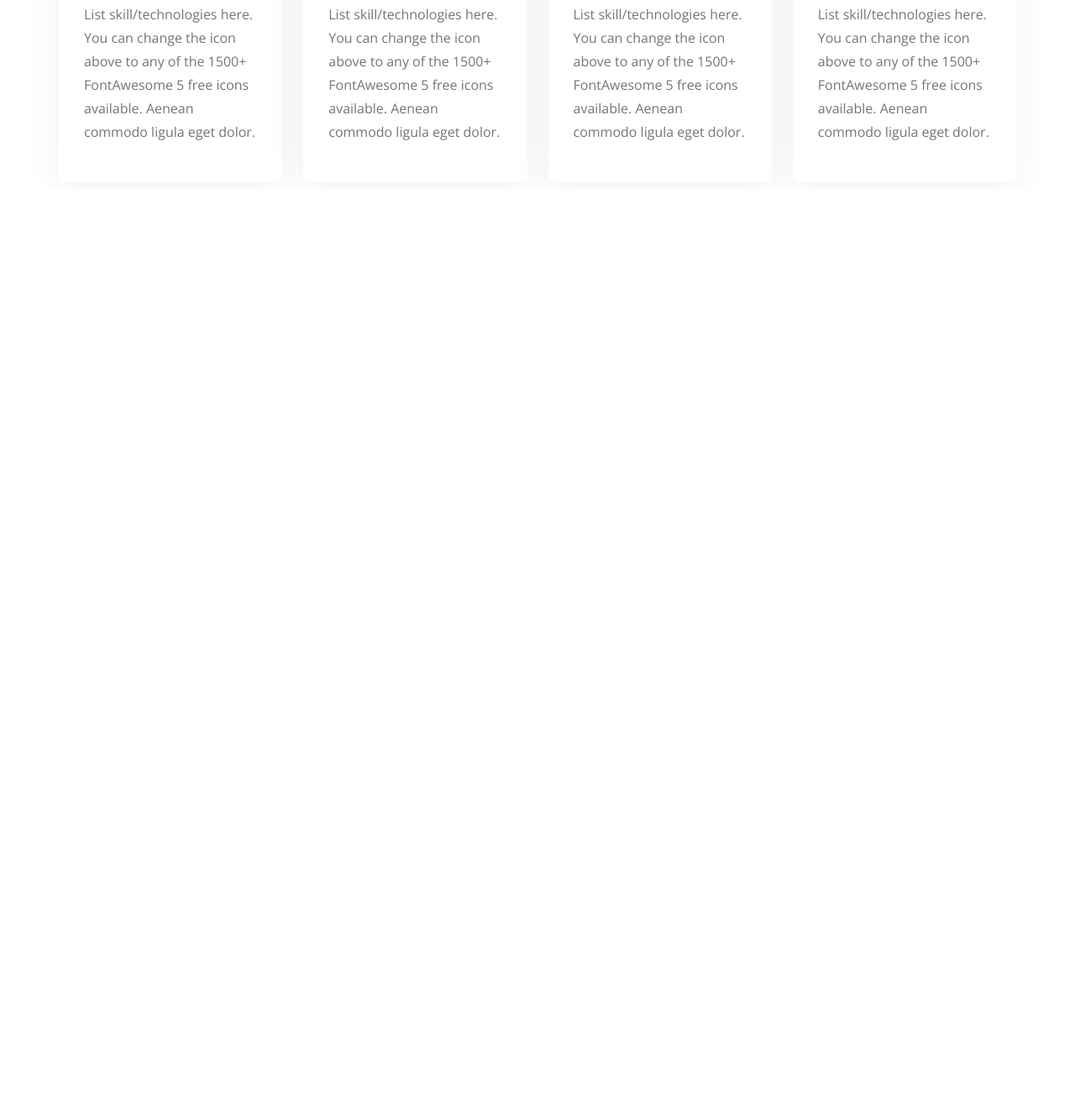
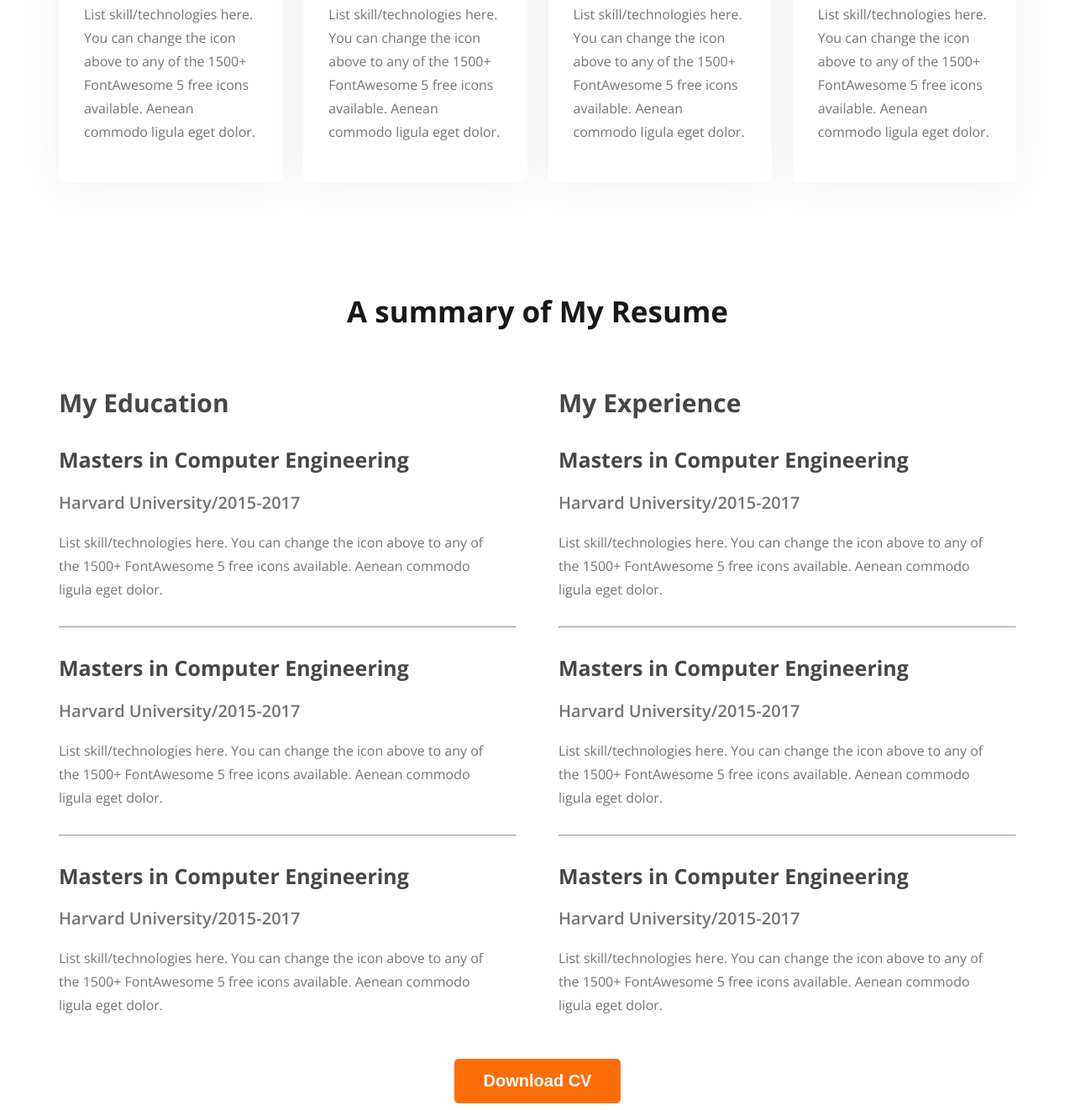
Before and after one commit to mdhimelalislam/web-developer-portfolio-2, a plain HTML site: page index.html in a window 1280 px wide. Shown: the part 2050-3372 px from the top of the page at 84% size. Before the commit the page ends 2275 px from the top, so only its background shows below. Drawn offline with nearby package versions, Linux system fonts and the light colour scheme.

Commit message:
resume section added

```diff
--- a/Styles/portfolio.css
+++ b/Styles/portfolio.css
@@ -178,3 +178,41 @@ main section {
     font-weight: 400;
     line-height: 28px;
 }
+
+.resume-container {
+    display: flex;
+    gap: 50px;
+}
+
+.resume-colum-title {
+    color: #474747;
+    font-size: 30px;
+    font-weight: 700;
+}
+
+.resume-item-title {
+    color: #474747;
+    font-size: 25px;
+    font-weight: 700;
+    margin-top: 30px;
+
+}
+
+.resume-item-institution {
+    color: #757575;
+    font-size: 20px;
+    font-weight: 600;
+    margin-bottom: 20px;
+}
+
+.resume-item-description {
+    color: #757575;
+    font-size: 16px;
+    font-weight: 400;
+    line-height: 28px;
+    margin: 20px 30px 30px 0px;
+}
+.download-cv {
+    text-align: center;
+    margin-top: 20px;
+}
--- a/index.html
+++ b/index.html
@@ -1,16 +1,18 @@
 <!DOCTYPE html>
 <html lang="en">
+
 <head>
     <meta charset="UTF-8">
     <meta name="viewport" content="width=device-width, initial-scale=1.0">
     <title>Portfolio Website</title>
     <link rel="preconnect" href="https://fonts.googleapis.com">
-<link rel="preconnect" href="https://fonts.gstatic.com" crossorigin>
-<link href="https://fonts.googleapis.com/css2?family=Open+Sans:wght@300..800&display=swap" rel="stylesheet">
+    <link rel="preconnect" href="https://fonts.gstatic.com" crossorigin>
+    <link href="https://fonts.googleapis.com/css2?family=Open+Sans:wght@300..800&display=swap" rel="stylesheet">
 
-<link rel="stylesheet" href="Styles/portfolio.css">
+    <link rel="stylesheet" href="Styles/portfolio.css">
 
 </head>
+
 <body>
 
     <header class="header">
@@ -29,7 +31,8 @@
             <div class="banner-content">
                 <h3 class="banner-greeting">Hi, I am</h3>
                 <h1 class="banner-title">Mary Hardy</h1>
-                <p class="banner-description">Shot what able cold new see hold.Friendly as an betrayed formerly he. Morning because as to society behaved moments.</p>
+                <p class="banner-description">Shot what able cold new see hold.Friendly as an betrayed formerly he.
+                    Morning because as to society behaved moments.</p>
                 <button class="btn-primary">Download CV</button>
                 <button id="space" class="btn-primary">Contact</button>
             </div>
@@ -41,7 +44,10 @@
 
         <section class="about">
             <h3 class="section-title">About Me</h3>
-            <p class="section-descriptin">I, m a designer & developer with a passion for web design. I enjoy developing simple, clean and slick websites that provide real value to the end user. Thousands of clients have procured exceptional resulfs while working with me. Delivering work within time and budget which meets clients requirements in our mata.</p>
+            <p class="section-descriptin">I, m a designer & developer with a passion for web design. I enjoy developing
+                simple, clean and slick websites that provide real value to the end user. Thousands of clients have
+                procured exceptional resulfs while working with me. Delivering work within time and budget which meets
+                clients requirements in our mata.</p>
             <div class="about-info-container">
                 <div class="about-info">
                     <p class="info-title">Name</p>
@@ -63,30 +69,94 @@
         </section>
         <section class="what-i-do">
             <h3 class="section-title">What I do</h3>
-            <p id="what-i-do-description" class="section-description">I have more than 10 years experience building software for clients all over the world. Below is a quick overview of my main technical skill sets and technologies i use. Want to find out more about my experience? Check out my online resume and project portfolio.</p>
+            <p id="what-i-do-description" class="section-description">I have more than 10 years experience building
+                software for clients all over the world. Below is a quick overview of my main technical skill sets and
+                technologies i use. Want to find out more about my experience? Check out my online resume and project
+                portfolio.</p>
             <div class="skills-container">
                 <div class="skill">
                     <img src="Images/icons/js.png" alt="">
                     <h3 class="skill-title">Vanilla JavaScript</h3>
-                    <p class="skill-description">List skill/technologies here. You can change the icon above to any of the 1500+ FontAwesome 5 free icons available. Aenean commodo ligula eget dolor.</p>
+                    <p class="skill-description">List skill/technologies here. You can change the icon above to any of
+                        the 1500+ FontAwesome 5 free icons available. Aenean commodo ligula eget dolor.</p>
                 </div>
                 <div class="skill">
                     <img src="Images/icons/react.png" alt="">
                     <h3 class="skill-title">React</h3>
-                    <p class="skill-description">List skill/technologies here. You can change the icon above to any of the 1500+ FontAwesome 5 free icons available. Aenean commodo ligula eget dolor.</p>
+                    <p class="skill-description">List skill/technologies here. You can change the icon above to any of
+                        the 1500+ FontAwesome 5 free icons available. Aenean commodo ligula eget dolor.</p>
                 </div>
                 <div class="skill">
                     <img src="Images/icons/nodejs.png" alt="">
                     <h3 class="skill-title">Node.js</h3>
-                    <p class="skill-description">List skill/technologies here. You can change the icon above to any of the 1500+ FontAwesome 5 free icons available. Aenean commodo ligula eget dolor.</p>
+                    <p class="skill-description">List skill/technologies here. You can change the icon above to any of
+                        the 1500+ FontAwesome 5 free icons available. Aenean commodo ligula eget dolor.</p>
                 </div>
                 <div class="skill">
                     <img src="Images/icons/mongo.png" alt="">
                     <h3 class="skill-title">MongoDB</h3>
-                    <p class="skill-description">List skill/technologies here. You can change the icon above to any of the 1500+ FontAwesome 5 free icons available. Aenean commodo ligula eget dolor.</p>
+                    <p class="skill-description">List skill/technologies here. You can change the icon above to any of
+                        the 1500+ FontAwesome 5 free icons available. Aenean commodo ligula eget dolor.</p>
                 </div>
             </div>
         </section>
+
+        <section class="resume">
+            <h3 class="section-title">A summary of My Resume</h3>
+            <div class="resume-container">
+                <div class="resume-colum">
+                    <h3 class="resume-colum-title">My Education</h3>
+                    <div class="resume-item">
+                        <h2 class="resume-item-title">Masters in Computer Engineering</h2>
+                        <h3 class="resume-item-institution">Harvard University/2015-2017</h3>
+                        <p class="resume-item-description">List skill/technologies here. You can change the icon above to any of the 1500+ FontAwesome 5 free icons available. Aenean commodo ligula eget dolor.
+                        </p>
+                    </div>
+                    <hr>
+                    <div class="resume-item">
+                        <h2 class="resume-item-title">Masters in Computer Engineering</h2>
+                        <h3 class="resume-item-institution">Harvard University/2015-2017</h3>
+                        <p class="resume-item-description">List skill/technologies here. You can change the icon above to any of the 1500+ FontAwesome 5 free icons available. Aenean commodo ligula eget dolor.
+                        </p>
+                    </div>
+                    <hr>
+                    <div class="resume-item">
+                        <h2 class="resume-item-title">Masters in Computer Engineering</h2>
+                        <h3 class="resume-item-institution">Harvard University/2015-2017</h3>
+                        <p class="resume-item-description">List skill/technologies here. You can change the icon above to any of the 1500+ FontAwesome 5 free icons available. Aenean commodo ligula eget dolor.
+                        </p>
+                    </div>
+                </div>
+                <div class="resume-colum">
+                    <h3 class="resume-colum-title">My Experience</h3>
+                    <div class="resume-item">
+                        <h2 class="resume-item-title">Masters in Computer Engineering</h2>
+                        <h3 class="resume-item-institution">Harvard University/2015-2017</h3>
+                        <p class="resume-item-description">List skill/technologies here. You can change the icon above to any of the 1500+ FontAwesome 5 free icons available. Aenean commodo ligula eget dolor.
+                        </p>
+                    </div>
+                    <hr>
+                    <div class="resume-item">
+                        <h2 class="resume-item-title">Masters in Computer Engineering</h2>
+                        <h3 class="resume-item-institution">Harvard University/2015-2017</h3>
+                        <p class="resume-item-description">List skill/technologies here. You can change the icon above to any of the 1500+ FontAwesome 5 free icons available. Aenean commodo ligula eget dolor.
+                        </p>
+                    </div>
+                    <hr>
+                    <div class="resume-item">
+                        <h2 class="resume-item-title">Masters in Computer Engineering</h2>
+                        <h3 class="resume-item-institution">Harvard University/2015-2017</h3>
+                        <p class="resume-item-description">List skill/technologies here. You can change the icon above to any of the 1500+ FontAwesome 5 free icons available. Aenean commodo ligula eget dolor.
+                        </p>
+                    </div>
+                </div>
+            </div>
+            <div class="download-cv">
+                <button class="btn-primary">Download CV</button>
+            </div>
+        </section>
+
+
 
     </main>
 
@@ -95,4 +165,5 @@
     </footer>
 
 </body>
+
 </html>
```
